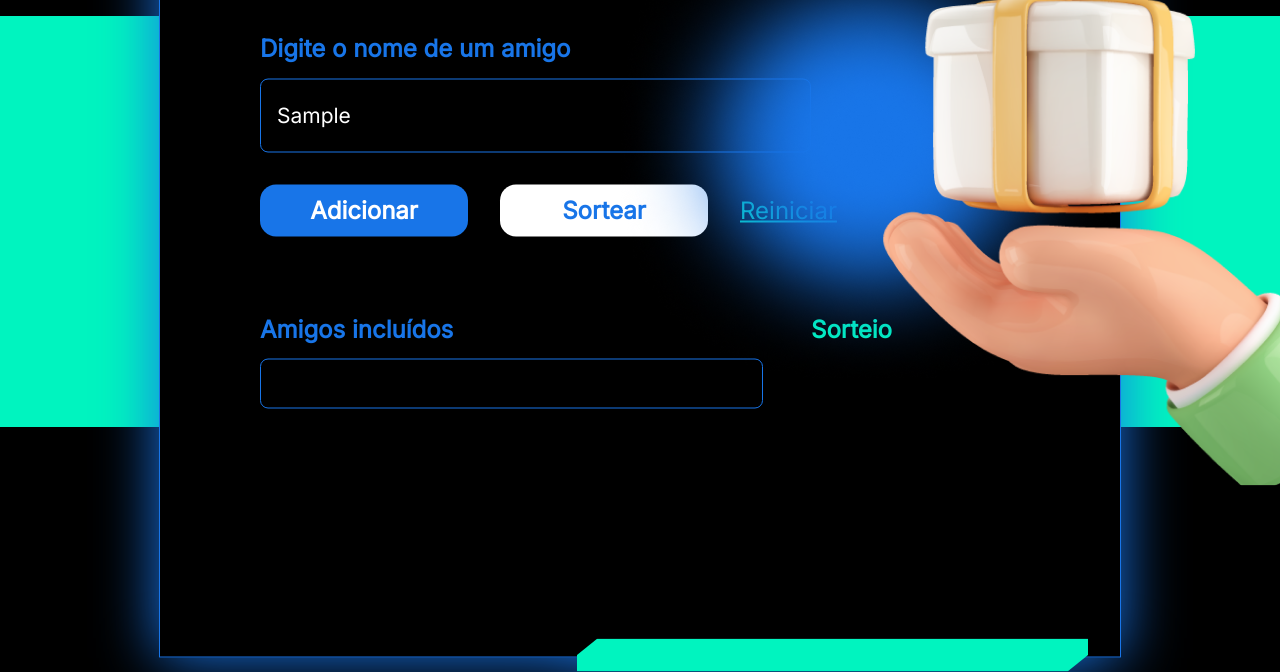
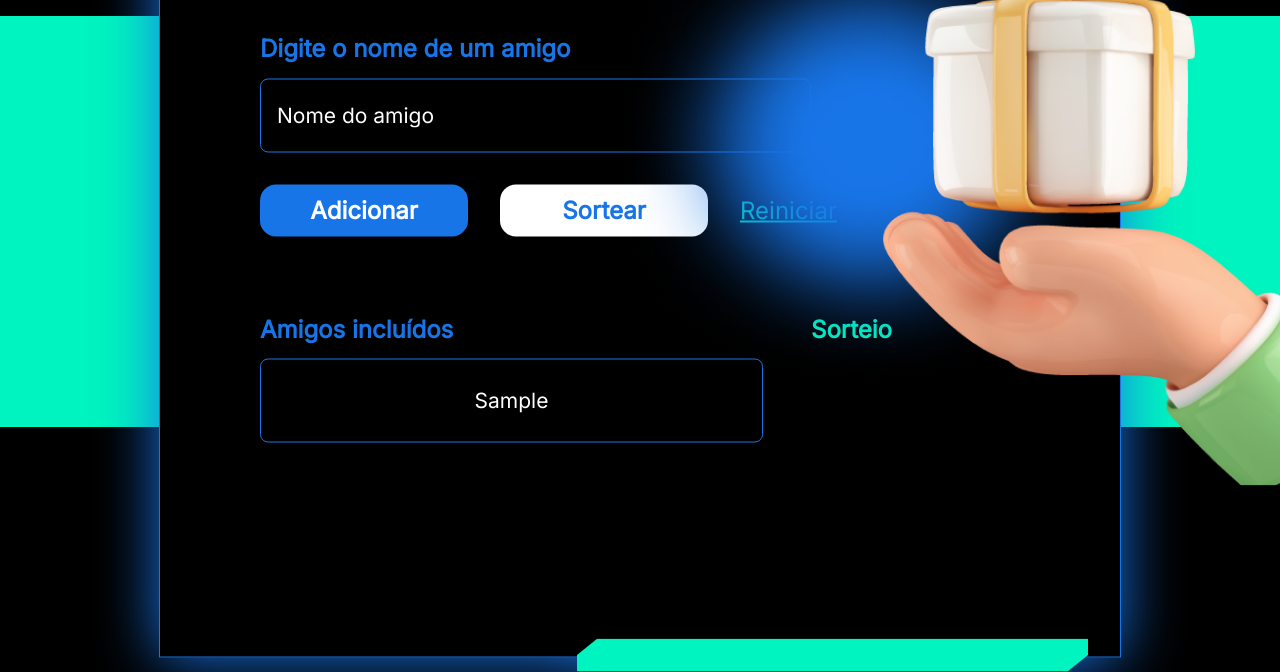
Before and after one commit to JhonCostaDev/Devops_-Alura, a plain HTML site: page logica_programacao/projeto_inicial/amigo-secreto/index.html in a window 1280 px wide. Both pictures are taken after typing "Sample" into the empty fields and a click on the button "Adicionar". Shown: the part 179-851 px from the top of the page. Drawn offline with nearby package versions, Linux system fonts and the light colour scheme.

Commit message:
finish alura logica de programacao desafio - sorteio de um amigo

```diff
--- a/logica_programacao/projeto_inicial/amigo-secreto/index.html
+++ b/logica_programacao/projeto_inicial/amigo-secreto/index.html
@@ -29,11 +29,11 @@ https://cdn.jsdelivr.net/npm/normalize.css@8.0.1/normalize.min.css
             <label class="form__label">
               Digite o nome de um amigo
             </label>
-            <input id="nome-amigo" class="form__input" type="text" placeholder="Nome do amigo">
+            <input id="nome-amigo" class="form__input" type="text" placeholder="Nome do amigo" required>
             <div class="form__buttons">
-              <button onclick="adicionar()" type="button" class="button primary">Adicionar</button>
+              <button  type="submit" class="button primary">Adicionar</button>
               <button onclick="sortear()" type="button" class="button secondary">Sortear</button>
-              <a onclick="reiniciar()" href="#" class="form__link">Reiniciar</a>
+              <a href="" class="form__link">Reiniciar</a>
             </div>
           </form>
         </section>
@@ -41,7 +41,7 @@ https://cdn.jsdelivr.net/npm/normalize.css@8.0.1/normalize.min.css
           <article>
             <p class="friends__title">Amigos incluídos</p>
             <div class="friends__container">
-              <p id="lista-amigos"></p>
+              <ul id="lista-amigos"></ul>
             </div>
           </article>
           <article>
--- a/logica_programacao/projeto_inicial/amigo-secreto/js/app.js
+++ b/logica_programacao/projeto_inicial/amigo-secreto/js/app.js
@@ -0,0 +1,29 @@
+const friendsList = [];
+
+function sortear() {
+    const displayChoice = document.querySelector("#lista-sorteio");
+    const randomIdx = Math.floor(Math.random() * friendsList.length);
+    //return friendsList[randomIdx];
+
+    if (friendsList.length <= 1) {
+        displayChoice.textContent = friendsList[0];
+    }
+    displayChoice.textContent = friendsList[randomIdx];
+
+}
+
+document.querySelector(".form").addEventListener("submit", (e) => {
+    e.preventDefault();
+    const friendName = document.querySelector("#nome-amigo").value;
+    const showList = document.querySelector("#lista-amigos");
+
+    friendsList.push(friendName);
+    showList.textContent = "";
+    friendsList.forEach(friend => {
+        const li = document.createElement("li");
+        li.textContent = friend;
+        showList.appendChild(li);
+    })
+    //clean input
+    document.querySelector("#nome-amigo").value = ""
+});
```
